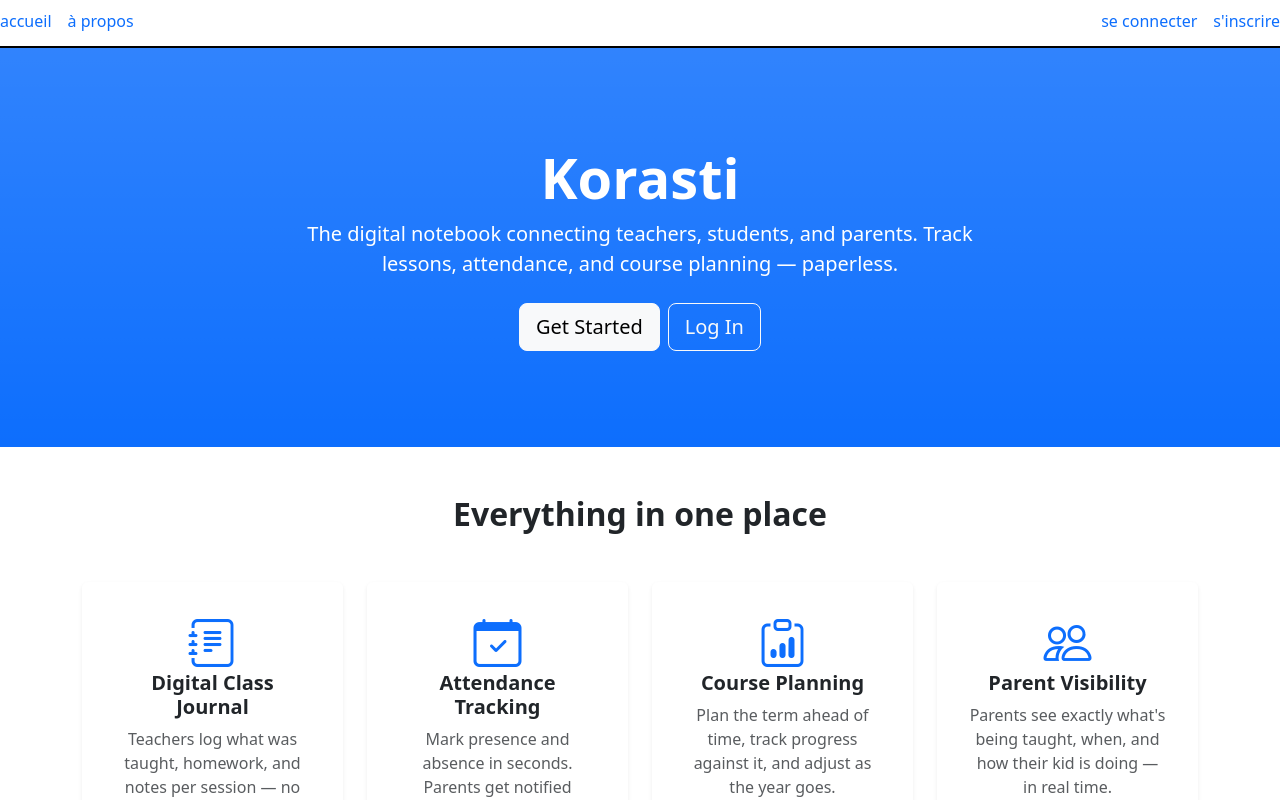
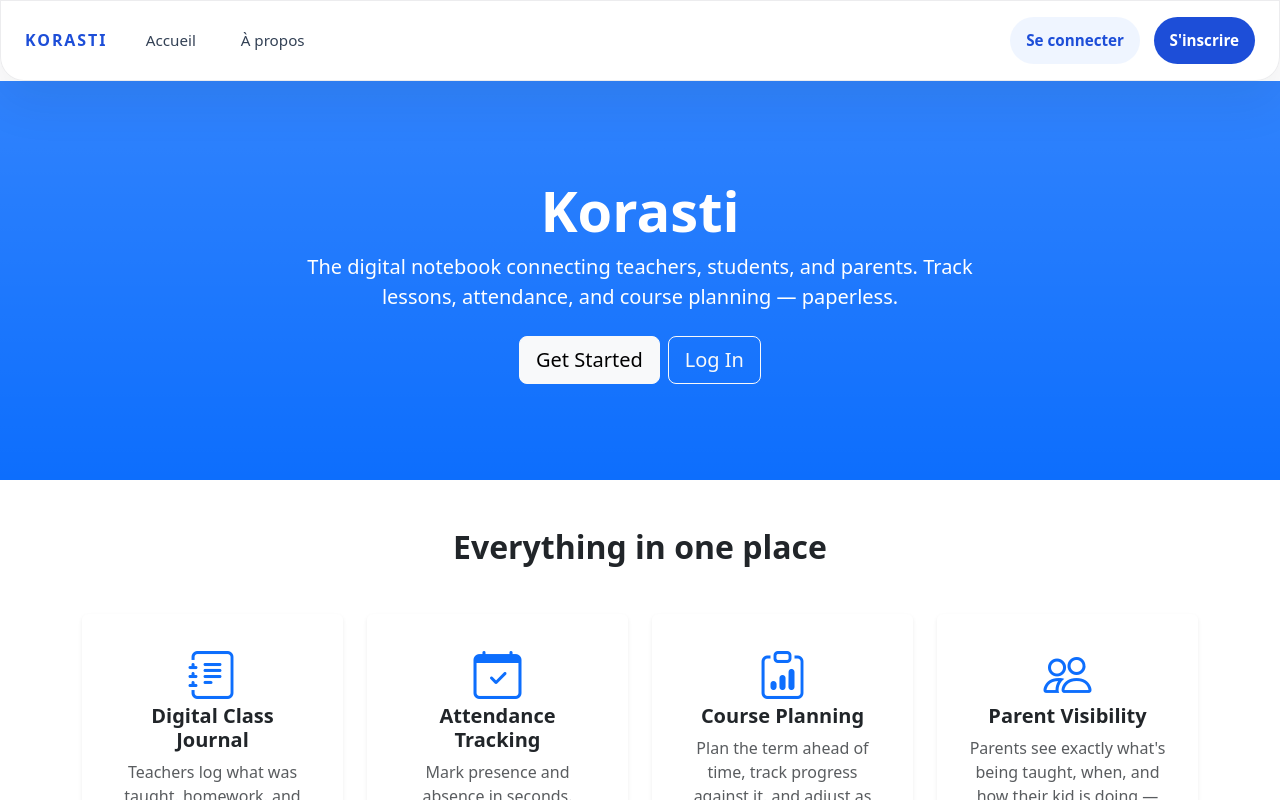
Before and after one commit to IlyessMlaouhi/Korasti, an Angular app: page / in a window 1280 px wide. Both pictures are taken after a click on the button "Quitter". Shown: the top 800 px of the page. Built offline with nearby package versions, Linux system fonts and the light colour scheme.

Commit message:
Menu Top UI update

```diff
--- a/src/app/menu-top/menu-top.css
+++ b/src/app/menu-top/menu-top.css
@@ -1,35 +1,153 @@
 * {
     margin: 0;
-    border: 0;
     padding: 0;
-
+    box-sizing: border-box;
 }
 .menuTop {
     display: flex;
-    gap: 16px;
-    border-bottom: 2px solid black;
-    padding-bottom: 4px;
     align-items: center;
-    min-height: 3rem;
+    justify-content: space-between;
+    gap: 1rem;
+    padding: 1rem 1.5rem;
+    background: rgba(255, 255, 255, 0.92);
+    border: 1px solid rgba(15, 23, 42, 0.08);
+    border-radius: 0 0 24px 24px;
+    box-shadow: 0 20px 50px rgba(15, 23, 42, 0.08);
+    backdrop-filter: blur(14px);
+    position: sticky;
+    top: 0;
+    z-index: 20;
 }
-.menuTop a {
+.menuSection {
+    display: flex;
+    align-items: center;
+    gap: 1rem;
+}
+.menuSection--start {
+    gap: 1.5rem;
+    min-width: 0;
+}
+.menuSection--end {
+    gap: 0.85rem;
+    flex-wrap: wrap;
+    justify-content: flex-end;
+}
+.brand {
+    display: inline-flex;
+    align-items: center;
+    font-weight: 800;
+    letter-spacing: 0.12em;
+    text-transform: uppercase;
+    color: #1d4ed8;
     text-decoration: none;
+    font-size: 1rem;
 }
-.menuTop a:hover {
-    text-decoration: underline;
+.navLinks {
+    display: flex;
+    gap: 1rem;
+    flex-wrap: wrap;
 }
-img {
-    width: 2rem;
-    height: 2rem;
+.navLinks a {
+    color: #334155;
+    text-decoration: none;
+    padding: 0.65rem 0.9rem;
+    border-radius: 999px;
+    transition: background 0.2s ease, color 0.2s ease, transform 0.2s ease;
+    font-size: 0.95rem;
+}
+.navLinks a:hover {
+    background: #eff6ff;
+    color: #1d4ed8;
+    transform: translateY(-1px);
+}
+.profile {
+    display: flex;
+    align-items: center;
+    gap: 0.85rem;
+    padding: 0.55rem 0.85rem;
+    border-radius: 999px;
+    background: #eef2ff;
+    border: 1px solid #dbeafe;
+}
+.profile img {
+    width: 2.4rem;
+    height: 2.4rem;
     border-radius: 50%;
     object-fit: cover;
 }
-.space {
-    flex: 1;
+.profileInfo {
+    display: flex;
+    flex-direction: column;
+    line-height: 1.1;
 }
-button {
-    background: none;
+.profileInfo span {
+    font-size: 0.78rem;
+    color: #64748b;
 }
-button img:hover {
-    filter: brightness(0.9);
+.profileInfo h4 {
+    font-size: 0.96rem;
+    color: #0f172a;
+    margin: 0;
 }
+.button {
+    display: inline-flex;
+    align-items: center;
+    justify-content: center;
+    padding: 0.75rem 1rem;
+    border-radius: 999px;
+    font-size: 0.95rem;
+    font-weight: 700;
+    text-decoration: none;
+    transition: transform 0.18s ease, background 0.2s ease, color 0.2s ease;
+}
+.button:hover {
+    transform: translateY(-1px);
+}
+.button--primary {
+    background: #1d4ed8;
+    color: #ffffff;
+}
+.button--primary:hover {
+    background: #2563eb;
+}
+.button--secondary {
+    background: rgba(59, 130, 246, 0.08);
+    color: #1d4ed8;
+}
+.quitButton {
+    width: 2.5rem;
+    height: 2.5rem;
+    display: inline-flex;
+    align-items: center;
+    justify-content: center;
+    border-radius: 50%;
+    border: 1px solid rgba(15, 23, 42, 0.12);
+    background: #ffffff;
+    cursor: pointer;
+    transition: background 0.2s ease, transform 0.2s ease;
+}
+.quitButton:hover {
+    background: #f8fafc;
+    transform: translateY(-1px);
+}
+.quitButton img {
+    width: 1rem;
+    height: 1rem;
+}
+@media (max-width: 740px) {
+    .menuTop {
+        flex-direction: column;
+        align-items: stretch;
+        gap: 1rem;
+        padding: 1rem;
+    }
+    .menuSection--start,
+    .menuSection--end {
+        width: 100%;
+        justify-content: space-between;
+    }
+    .navLinks {
+        width: 100%;
+        justify-content: flex-start;
+    }
+}
--- a/src/app/menu-top/menu-top.html
+++ b/src/app/menu-top/menu-top.html
@@ -1,17 +1,28 @@
 <div class="menuTop">
-    <a routerLink="">accueil</a>
-    <a routerLink="/about">à propos</a>
-    <div class="space"></div>
+    <div class="menuSection menuSection--start">
+        <a class="brand" routerLink="">Korasti</a>
+        <nav class="navLinks">
+            <a routerLink="">Accueil</a>
+            <a routerLink="/about">À propos</a>
+        </nav>
+    </div>
 
+    <div class="menuSection menuSection--end">
         @if(isLogged) {
+            <div class="profile">
                 <img src="https://i.sstatic.net/l60Hf.png" alt="pfp">
+                <div class="profileInfo">
+                    <span>Bonjour</span>
                     <h4>{{username}}</h4>
-        <button (click)="quit()">
-            <img src="https://encrypted-tbn0.gstatic.com/images?q=tbn:ANd9GcQjDCcvNKzzrxeqziBuKAF2GLdP5ZiVIjYWsRoq8UbVEtjyf7nMPH2bttk&s=10" alt="quit">
+                </div>
+            </div>
+            <button type="button" class="quitButton" (click)="quit()" aria-label="Quitter">
+                <img src="https://encrypted-tbn0.gstatic.com/images?q=tbn:ANd9GcQjDCcvNKzzrxeqziBuKAF2GLdP5ZiVIjYWsRoq8UbVEtjyf7nMPH2bttk&s=10" alt="Quitter">
             </button>
         }
         @else {
-    <a routerLink="/login">se connecter</a>
-    <a routerLink="/signup">s'inscrire</a>
+            <a class="button button--secondary" routerLink="/login">Se connecter</a>
+            <a class="button button--primary" routerLink="/signup">S'inscrire</a>
         }
     </div>
+</div>
```
Lines whose indentation alone changed are shown as unchanged.
